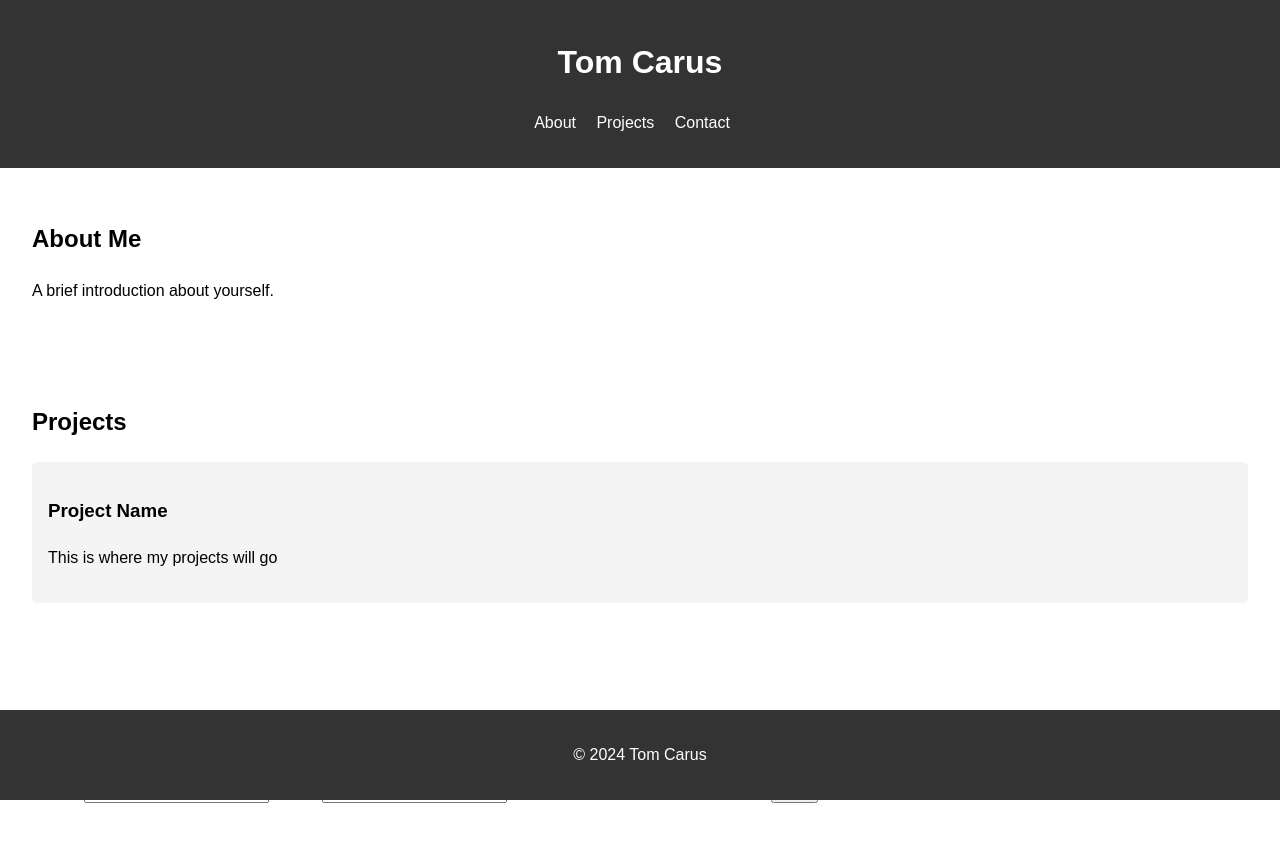
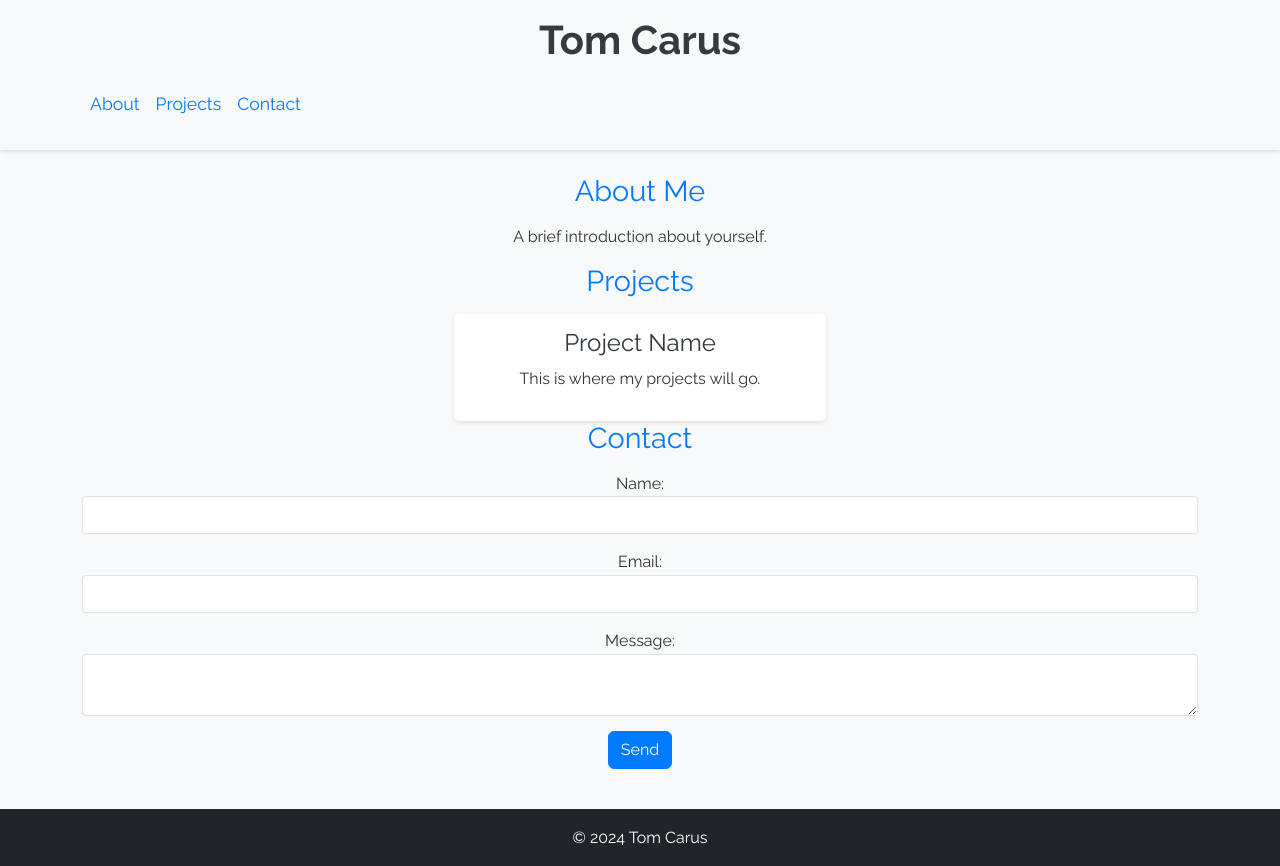
Before and after one commit to TomCarus/portfolio, a plain HTML site: page index.html in a window 1280 px wide. Before the commit the page ends 836 px from the top, so only its background shows below. Drawn offline with nearby package versions, Linux system fonts and the light colour scheme; a script that the page names is missing.

Commit message:
Bootstrap 5 integration, basic layout updated

```diff
--- a/assets/css/styles.css
+++ b/assets/css/styles.css
@@ -1,49 +1,105 @@
+/* General Styles */
 body {
-    font-family: Arial, sans-serif;
+    font-family: 'Raleway', sans-serif; /* Consider using a web-safe or Google font */
+    color: #333;
+    background-color: #f8f9fa; /* Light gray background for contrast */
+    line-height: 1.6;
     margin: 0;
-    padding: 0;
-    line-height: 1.6;
-}
-
-header {
-    background: #333;
-    color: #fff;
-    padding: 1rem 0;
-    text-align: center;
-}
-
-nav ul {
-    list-style: none;
     padding: 0;
 }
 
-nav ul li {
-    display: inline;
-    margin-right: 1rem;
+/* Header Styles */
+header {
+    background-color: #f8f9fa; /* Light background */
+    padding: 20px 0;
+    box-shadow: 0 2px 4px rgba(0, 0, 0, 0.1); /* Subtle shadow for depth */
 }
 
-nav ul li a {
-    color: #fff;
-    text-decoration: none;
+h1.display-4 {
+    font-size: 2.5rem;
+    font-weight: 700;
+    color: #343a40; /* Dark grey for main text */
+    text-align: center;
+    margin-bottom: 10px;
 }
 
-section {
-    padding: 2rem;
+nav.navbar {
+    justify-content: center;
+    margin-top: 10px;
+}
+
+.nav-link {
+    font-size: 1.1rem;
+    color: #007bff !important; /* Ensure links stand out */
+}
+
+.nav-link:hover {
+    color: #0056b3 !important; /* Darker shade on hover */
+}
+
+/* Section Styles */
+h2 {
+    font-size: 1.8rem;
+    color: #007bff;
+    margin-bottom: 15px;
+}
+
+h3 {
+    font-size: 1.5rem;
+    color: #343a40;
+}
+
+p {
+    margin-bottom: 15px;
 }
 
 .project {
-    background: #f4f4f4;
-    margin-bottom: 1rem;
-    padding: 1rem;
+    background-color: #ffffff;
+    padding: 15px;
     border-radius: 5px;
+    box-shadow: 0 2px 4px rgba(0, 0, 0, 0.1); /* Soft shadow */
 }
 
+/* Form Styles */
+.form-control {
+    margin-bottom: 15px;
+    border-radius: 4px;
+}
+
+button.btn-primary {
+    background-color: #007bff;
+    border-color: #007bff;
+}
+
+button.btn-primary:hover {
+    background-color: #0056b3;
+    border-color: #0056b3;
+}
+
+/* Footer Styles */
 footer {
+    background-color: #343a40; /* Dark background for footer */
+    color: #ffffff;
+    padding: 15px 0;
     text-align: center;
-    background: #333;
-    color: #fff;
-    padding: 1rem 0;
-    position: fixed;
-    width: 100%;
-    bottom: 0;
+    margin-top: 40px;
 }
+
+footer p {
+    margin: 0;
+}
+
+/* Responsive Design */
+@media (max-width: 768px) {
+    header h1.display-4 {
+        font-size: 2rem;
+    }
+
+    nav.navbar {
+        flex-direction: column;
+    }
+
+    .col-md-4 {
+        margin-bottom: 30px;
+    }
+}
--- a/index.html
+++ b/index.html
@@ -4,48 +4,72 @@
     <meta charset="UTF-8">
     <meta name="viewport" content="width=device-width, initial-scale=1.0">
     <title>Tom Carus - Portfolio</title>
-    <link rel="stylesheet" href="assets\css\styles.css">
+    <link href="https://cdn.jsdelivr.net/npm/bootstrap@5.3.3/dist/css/bootstrap.min.css" rel="stylesheet">
+    <link rel="stylesheet" href="assets/css/styles.css">
+    <link href="https://fonts.googleapis.com/css2?family=Raleway:wght@400;700&display=swap" rel="stylesheet">
+
 </head>
 <body>
-    <header>
-        <h1>Tom Carus</h1>
-        <nav>
-            <ul>
-                <li><a href="#about">About</a></li>
-                <li><a href="#projects">Projects</a></li>
-                <li><a href="#contact">Contact</a></li>
+    <header class="bg-light py-3 mb-4">
+        <div class="container">
+            <h1 class="display-4 text-center">Tom Carus</h1>
+            <nav class="navbar navbar-expand-lg navbar-light justify-content-center">
+                <div class="collapse navbar-collapse" id="navbarNav">
+                    <ul class="navbar-nav">
+                        <li class="nav-item"><a class="nav-link" href="#about">About</a></li>
+                        <li class="nav-item"><a class="nav-link" href="#projects">Projects</a></li>
+                        <li class="nav-item"><a class="nav-link" href="#contact">Contact</a></li>
                     </ul>
+                </div>
             </nav>
+        </div>
     </header>
 
-    <section id="about">
+    <div class="container">
+
+            <div class="col-12 text-center">
                 <h2>About Me</h2>
                 <p>A brief introduction about yourself.</p>
-    </section>
+            </div>
 
-    <section id="projects">
+            <div class="col-12 text-center">
+                <div class = "col-md-8 col-lg-4 offset-lg-4 text-center">
                     <h2>Projects</h2>
                     <div class="project">
                         <h3>Project Name</h3>
-            <p>This is where my projects will go</p>
+                        <p>This is where my projects will go.</p>
                     </div>
-    </section>
+                </div>
+            </div>
 
-    <section id="contact">
+            <div class="col-12 text-center">
                 <h2>Contact</h2>
                 <form action="#">
+                    <div class="form-group">
                         <label for="name">Name:</label>
-            <input type="text" id="name" name="name" required>
+                        <input type="text" class="form-control" id="name" name="name" required>
+                    </div>
+                    <div class="form-group">
                         <label for="email">Email:</label>
-            <input type="email" id="email" name="email" required>
+                        <input type="email" class="form-control" id="email" name="email" required>
+                    </div>
+                    <div class="form-group">
                         <label for="message">Message:</label>
-            <textarea id="message" name="message" required></textarea>
-            <button type="submit">Send</button>
+                        <textarea class="form-control" id="message" name="message" required></textarea>
+                    </div>
+                    <button type="submit" class="btn btn-primary">Send</button>
                 </form>
-    </section>
+            </div>
 
-    <footer>
+    </div>
+
+    <footer class="bg-dark text-white py-3">
+        <div class="container text-center">
             <p>&copy; 2024 Tom Carus</p>
+        </div>
     </footer>
+
+    <script src="https://code.jquery.com/jquery-3.5.1.slim.min.js" integrity="sha384-DfXdz2htPH0lsSSs5nCTpuj/zy4C+OGpamoFVy38MVBnE+IbbVYUew+OrCXaRkfj" crossorigin="anonymous"></script>
+    <script src="https://cdn.jsdelivr.net/npm/bootstrap@4.5.2/dist/js/bootstrap.bundle.min.js" integrity="sha384-ltrjvnR4+oP9eMIe4p2QP8rX5SMLbTzFN5LMvK7JhHkw5q4lzkjyt9q6M8y9Kmpe" crossorigin="anonymous"></script>
 </body>
 </html>
```
Lines whose indentation alone changed are shown as unchanged.
